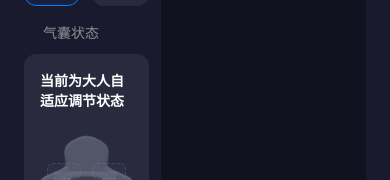
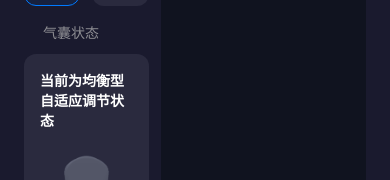
Before and after one commit to liudada118/airCarApp, a React Native app: screen / in a window 390 px wide. Shown: the part 154-334 px from the top of the page. Built offline with nearby package versions, Linux system fonts and the light colour scheme.

Commit message:
fix: 体型显示改用三分类 body_shape 字段（瘦小→轻盈型、中等→均衡型、高大→稳健型）

```diff
--- a/src/screens/HomeScreen.tsx
+++ b/src/screens/HomeScreen.tsx
@@ -293,7 +293,16 @@ function getBodyShapeLabel(shape: BodyShape): string {
   if (!shape) {
     return '未识别';
   }
-  return shape;
+  switch (shape) {
+    case '瘦小':
+      return '轻盈型';
+    case '中等':
+      return '均衡型';
+    case '高大':
+      return '稳健型';
+    default:
+      return shape;
+  }
 }
 
 function getBodyShapeColor(shape: BodyShape): string {
@@ -798,8 +807,8 @@ const HomeScreen: React.FC<HomeScreenProps> = ({onNavigateToCustomize, adaptiveE
             <View style={styles.airbagStatusCard}>
               <Text style={styles.airbagStatusText}>
                 {adaptiveEnabled
-                  ? (bodyType && bodyType !== '未判断'
-                      ? `当前为${bodyType}自适应调节状态`
+                  ? (bodyShapeInfo.body_shape
+                      ? `当前为${getBodyShapeLabel(bodyShapeInfo.body_shape)}自适应调节状态`
                       : '当前为自适应调节状态')
                   : '自适应调节已关闭'}
               </Text>
```
Also changed, not shown: 4 other files (tests, documents, lock files or other folders).
